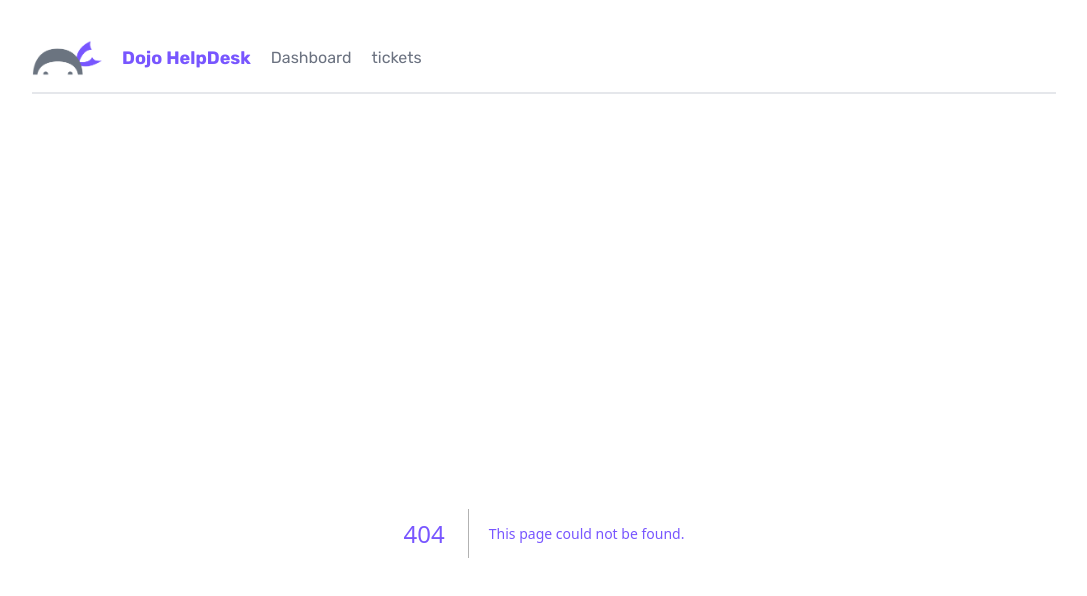
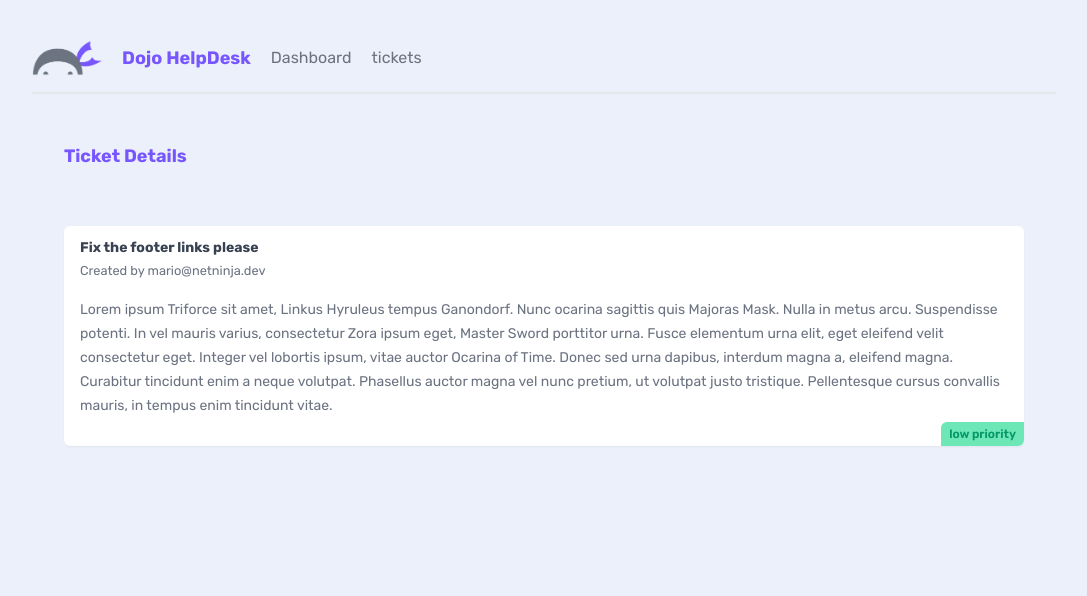
Before and after one commit to natanmuletahunde/Next_smart_ticket, a Next.js app: page /tickets/1 in a window 1280 px wide. Before the commit this address had no page. Shown: the top 596 px of the page, without its empty margins (96-1183 px from the left). Built offline with nearby package versions, Linux system fonts and the light colour scheme; data requests are answered from the project's data file.

Commit message:
create the id folder to render detail of tickets

```diff
--- /dev/null
+++ b/app/tickets/[id]/page.jsx
@@ -0,0 +1,31 @@
+async function getTicket(id) {
+    const res = await fetch(`http://localhost:4000/tickets/${id}`, {
+      next: {
+        revalidate: 60
+      }
+    })
+
+    return res.json()
+  }
+
+
+  export default async function TicketDetails({ params }) {
+    // const id = params.id
+    const ticket = await getTicket(params.id)
+
+    return (
+      <main>
+        <nav>
+          <h2>Ticket Details</h2>
+        </nav>
+        <div className="card">
+          <h3>{ticket.title}</h3>
+          <small>Created by {ticket.user_email}</small>
+          <p>{ticket.body}</p>
+          <div className={`pill ${ticket.priority}`}>
+            {ticket.priority} priority
+          </div>
+        </div>
+      </main>
+    )
+  }
```
